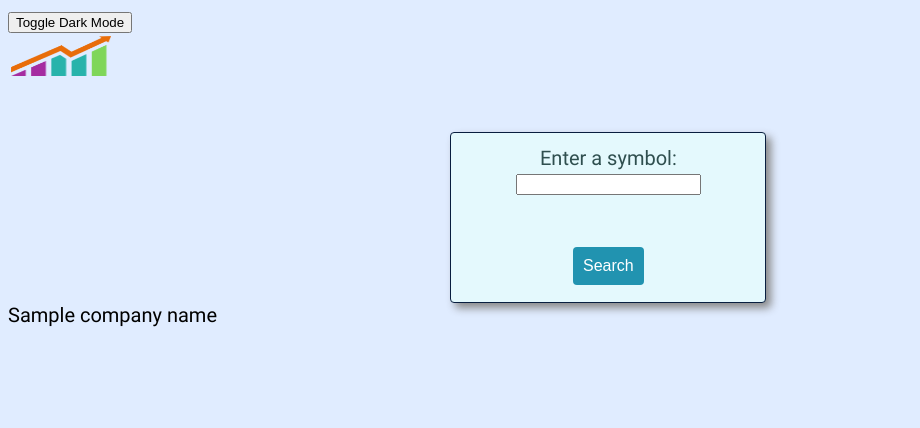
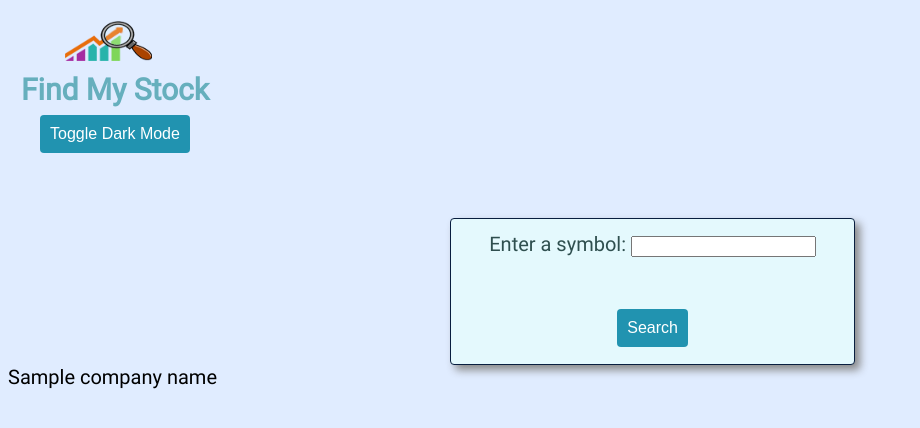
Before and after one commit to babaTorres/CBSDProject, a Flask app: template CBSD_Project_Flask/templates/company_search.html in a window 1280 px wide. Shown: the top 428 px of the page, without its empty margins (0-920 px from the left). Run offline with Flask 2, Linux system fonts and the light colour scheme; the template is opened without the code that fills it: values that come from a table or form of the project are taken from there, most other values are stand-ins (such as "Sample title", 1, 10 or a date in 2020); parts of the project's set-up code (start-up, migrations or seed data) failed here and were passed over.

Commit message:
css styling and appearance finalization

```diff
--- a/CBSD_Project_Flask/static/styles.css
+++ b/CBSD_Project_Flask/static/styles.css
@@ -79,9 +79,44 @@ body {
     color: white;
 }
 
+.header {
+    text-align: center;
+    padding: 10px;
+    font-size: 30px;
+    color: #66afbd;
+}
+
 
 .tableTile { /*used for search box*/
-    width: 25%;
+    width: 32%;
+    height: 10%;
+    text-align: center;
+    margin-left:35%;
+    margin-right:35%;
+    border:1px solid #081E3F;
+    box-shadow: 5px 5px 8px #888888;
+    padding: 10px;
+    background-color: #E4F9FD;
+    border-radius: 4px;
+    color: #2F4F4F;
+}
+
+.tableTile2 { /*used for search box*/
+    width: 75%;
+    height: 10%;
+    text-align: center;
+    margin-left:15%;
+    margin-right:35%;
+    border:1px solid #081E3F;
+    box-shadow: 5px 5px 8px #888888;
+    padding: 10px;
+    background-color: #E4F9FD;
+    border-radius: 4px;
+    color: #2F4F4F;
+}
+
+.tableTile3 { /*used for search box*/
+    width: 37%;
     height: 10%;
     text-align: center;
     margin-left:35%;
--- a/CBSD_Project_Flask/templates/company_search.html
+++ b/CBSD_Project_Flask/templates/company_search.html
@@ -6,17 +6,26 @@
     <link rel="stylesheet" href="{{ url_for('static', filename='../static/styles.css') }}" type="text/css">
 </head>
 <body>
-<button onclick="darkMode()">Toggle Dark Mode</button>
-    <table class="header2">
+    <table class="header" >
         <tr>
             <td>
                 <a href="" class="cursor-pointer">
-                    <img src="../static/images/stockClipart.png" alt="Stock Clipart Placeholder" width="100" height="40"/>
+                    <img src="../static/images/FindMyStockLogo.png" alt="Stock Clipart" width="100" height="40"/>
                 </a>
             </td>
         </tr>
+        <tr>
+            <td>
+                <b>Find My Stock</b>
+            </td>
+        </tr>
+        <tr>
+            <td>
+                <button onclick="darkMode()" class = button>Toggle Dark Mode</button>
+            </td>
+        </tr>
     </table>
-<br><br>
+<br><br> <!------------------------------------------- End of Header ------------------------------------------->
     <table class="tableTile">
         <tr>
             <td>
```
Also changed, not shown: CBSD_Project_Flask/templates/company_result.html (+39 -13 lines).
